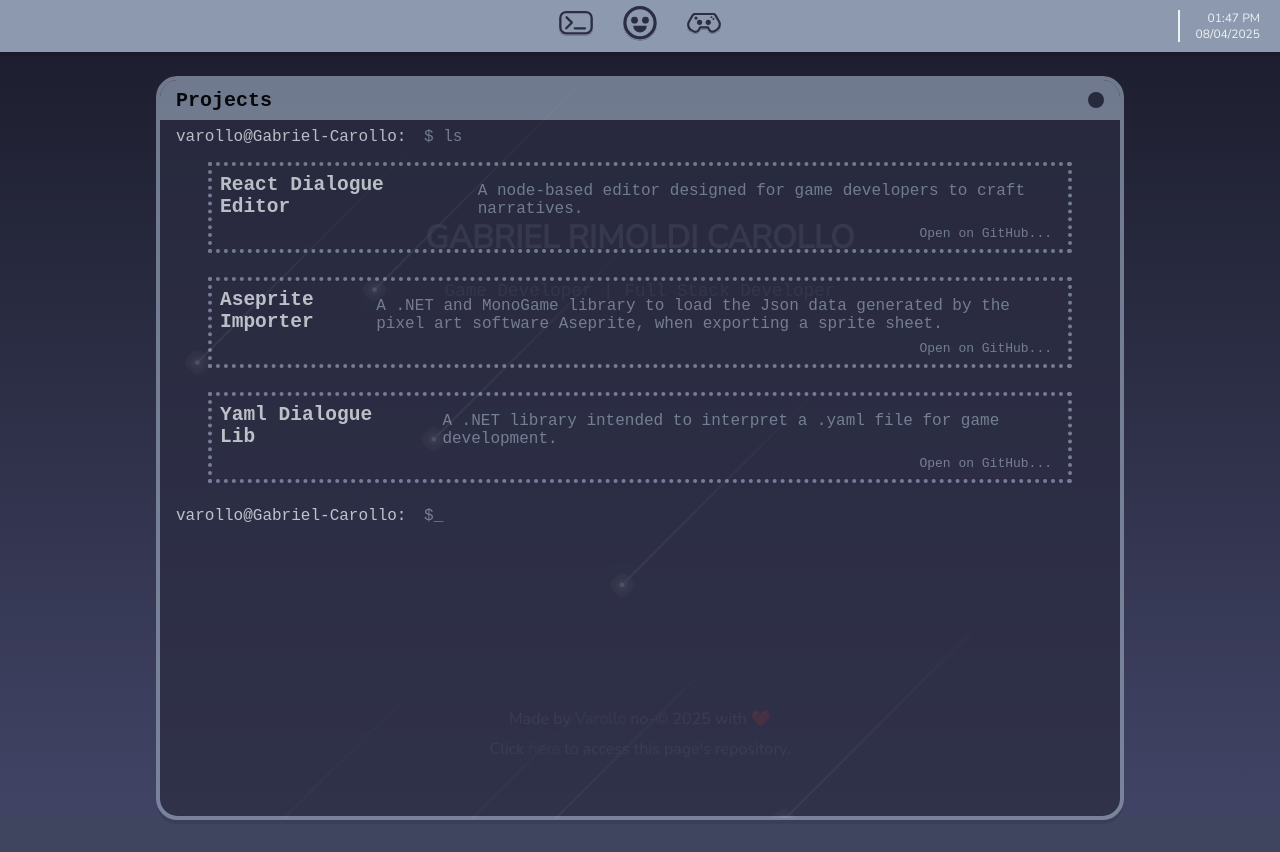
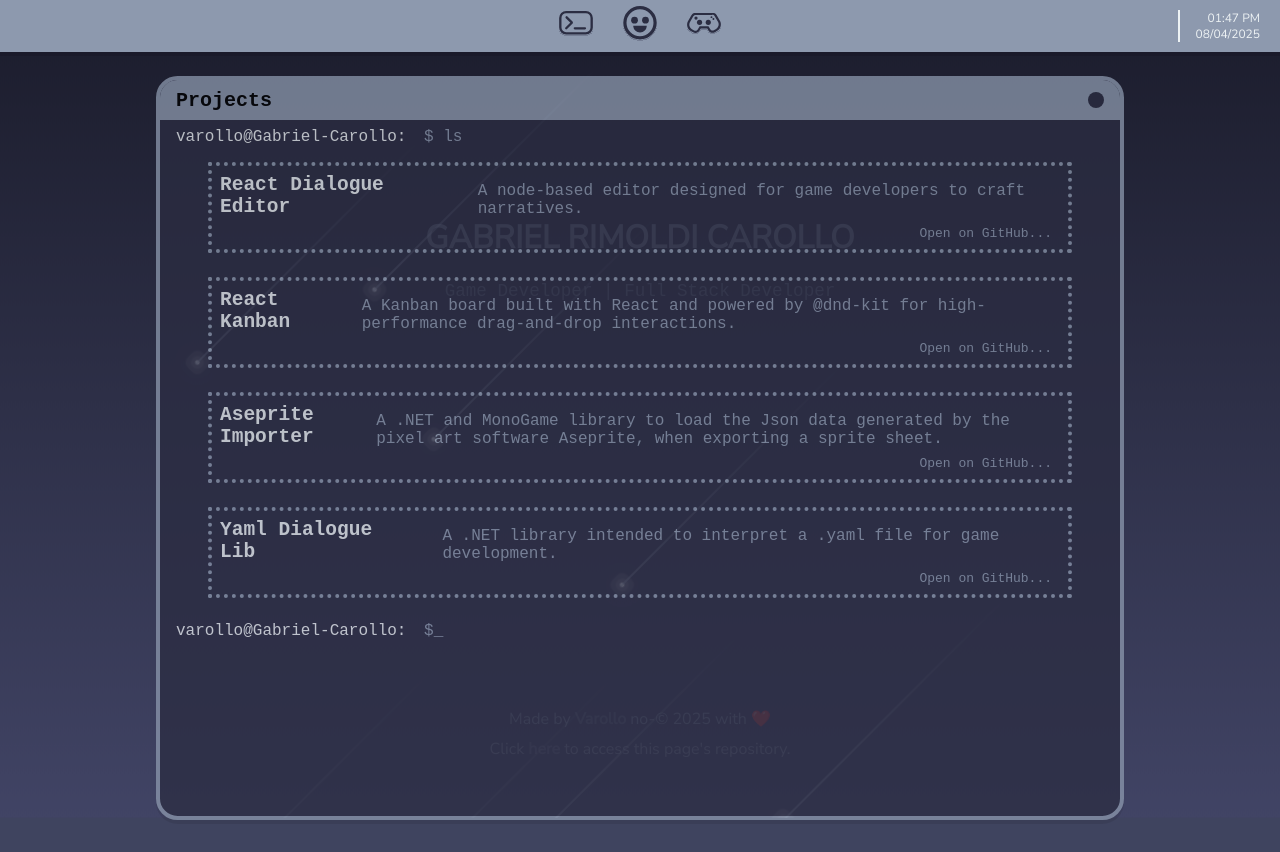
Before and after one commit to Varollo/varollo.github.io, a React (Vite) app: page /projects in a window 1280 px wide. Built offline with nearby package versions, Linux system fonts and the light colour scheme.

Commit message:
Updated packages and added react-kanban to projects page

```diff
--- a/package.json
+++ b/package.json
@@ -17,8 +17,8 @@
     "@types/react-router-dom": "^5.3.3",
     "react": "^19.2.0",
     "react-dom": "^19.2.0",
-    "react-router": "^7.11.0",
-    "react-router-dom": "^7.11.0"
+    "react-router": "^7.12.0",
+    "react-router-dom": "^7.12.0"
   },
   "devDependencies": {
     "@eslint/js": "^9.39.1",
--- a/src/Pages/ProjectsPage/projectsPageData.ts
+++ b/src/Pages/ProjectsPage/projectsPageData.ts
@@ -12,6 +12,12 @@ export const projectsPageData: ProjectsPageData[] = [
   },
 
   {
+    title: "React Kanban",
+    description: "A Kanban board built with React and powered by @dnd-kit for high-performance drag-and-drop interactions.",
+    url: "https://github.com/Varollo/react-kanban"
+  },
+
+  {
     title: "Aseprite Importer",
     description: "A .NET and MonoGame library to load the Json data generated by the pixel art software Aseprite, when exporting a sprite sheet.",
     url: "https://github.com/Varollo/aseprite-importer"
```
Also changed, not shown: 1 other file (tests, documents, lock files or other folders).
